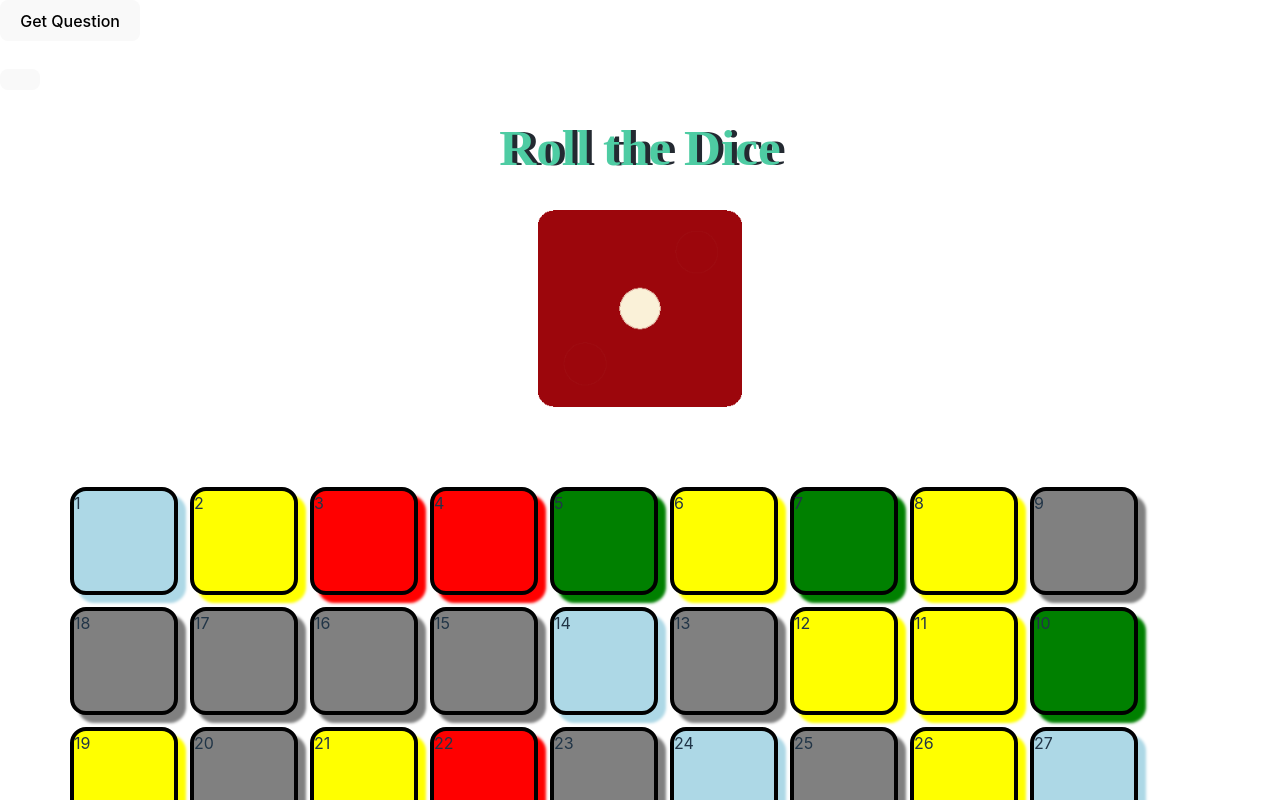
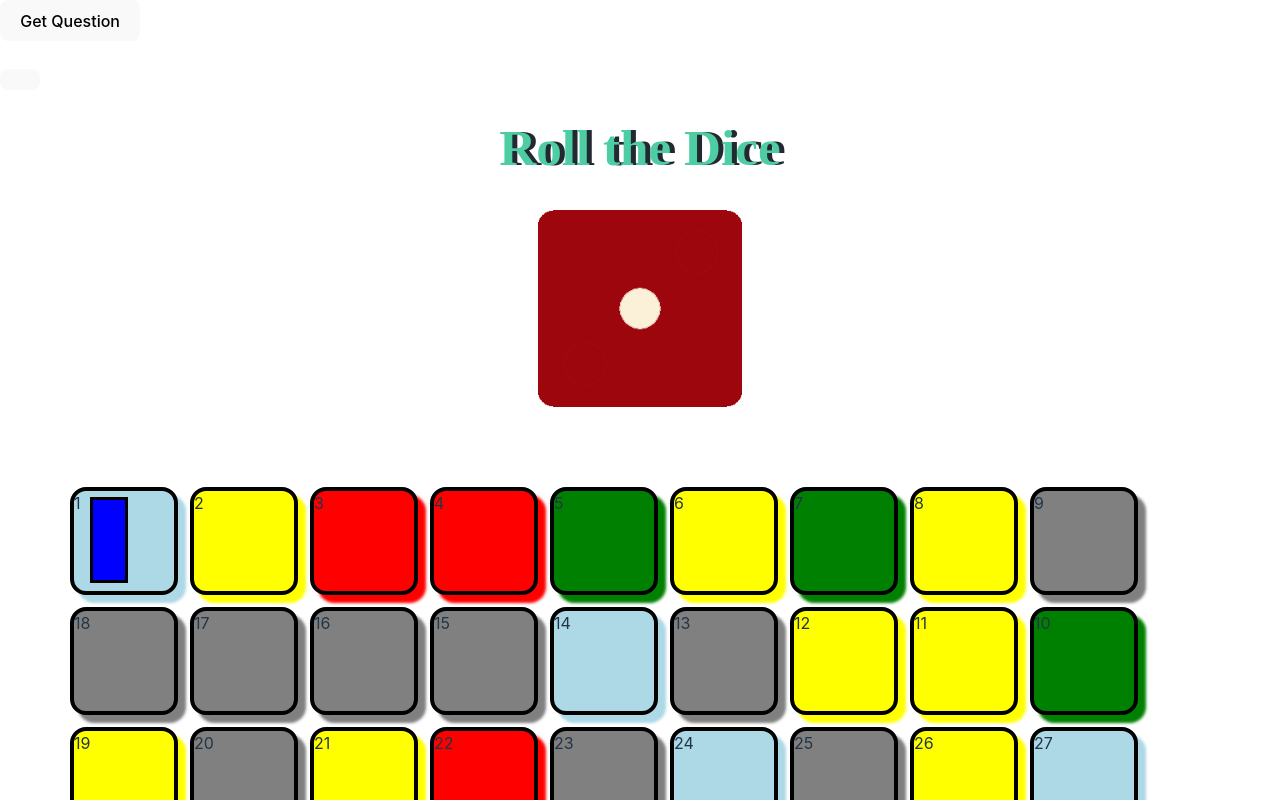
Before and after one commit to annabrisland/pursuit-of-wits, a React (Vite) app: page / in a window 1280 px wide. Shown: the top 800 px of the page. Built offline with nearby package versions, Linux system fonts and the light colour scheme.

Commit message:
Pushing for share

```diff
--- a/src/App.jsx
+++ b/src/App.jsx
@@ -1,7 +1,6 @@
-
+import React, { useState } from 'react'
 
 import MainBoard from "./components/MainBoard";
-import "./App.css";
 
 import QuestionContainer from "./components/QuestionContainer";
 
@@ -12,17 +11,18 @@ import "./App.css";
 
 const App = () => {
 
+  const [diceNumber, setDiceNumber] = useState(1);
+  const [playerPosition, setPlayerPosition] = useState(0);
+
 
   return (
 
     <div style={{ position: "relative", height: "auto" }}>
 
-
-
       <QuestionContainer />
 
-      <Dicee />
-      <MainBoard />
+      <Dicee setDiceNumber={setDiceNumber} movePlayer={setPlayerPosition}/>
+      <MainBoard playerPosition={playerPosition}/>
 
     </div>
   );
--- a/src/components/Dicee.jsx
+++ b/src/components/Dicee.jsx
@@ -1,12 +1,14 @@
 import React, { useState } from "react";
 import "../DiceeStyle.css";
 
-const DiceGame = () => {
+const DiceGame = ({setDiceNumber: setParentDiceNumber, movePlayer}) => {
   const [diceNumber, setDiceNumber] = useState(1);
 
   const rollDice = () => {
     const randomNumber = Math.floor(Math.random() * 6) + 1;
+
     setDiceNumber(randomNumber);
+    movePlayer(randomNumber);
 
     const diceElement = document.querySelector(".dice");
     diceElement.classList.remove("rotate-animation");
--- a/src/components/MainBoard.jsx
+++ b/src/components/MainBoard.jsx
@@ -2,7 +2,7 @@ import React, { useEffect, useState } from "react";
 import Square from "./Square";
 import Character from "./Character"
 
-const MainBoard = () => {
+const MainBoard = ({ updatePlayerPosition }) => {
 
     const [windowSize, setWindowSize] = useState([
         window.innerWidth,
@@ -17,7 +17,10 @@ const MainBoard = () => {
 
     const [colorMap, setColorMap] = useState(["white"]);
 
-    const [boardState, setBoardState] = useState([[1,1],[2,1],[3,1],[4,1]])
+    const [boardState, setBoardState] = useState([[1, 1], [2, 1], [3, 1], [4, 1]])
+
+    const [playerPosition, setPlayerPosition] = useState(0);
+
 
     useEffect(() => {
         const handleWindowResize = () => {
@@ -29,8 +32,8 @@ const MainBoard = () => {
 
         const squaresWide = Math.floor((window.innerWidth - 120) / 120);
         const totalSquares = 90;
-        const neededHeight = Math.ceil(totalSquares/squaresWide)*120;
-        const neededWidth = squaresWide*120
+        const neededHeight = Math.ceil(totalSquares / squaresWide) * 120;
+        const neededWidth = squaresWide * 120
         setTotalHeight(neededHeight);
         setTotalWidth(neededWidth);
         // const gameBoardContainer = document.getElementById("game-board-container");
@@ -69,18 +72,54 @@ const MainBoard = () => {
 
         const colors = ["green", "red", "lightblue", "grey", "yellow"];  //adapt as necessary
 
-        for(let i=0; i<100; i++){
+        for (let i = 0; i < 100; i++) {
             tempColorMap.push(colors[Math.floor(Math.random() * (5))])
         };
 
         setColorMap(tempColorMap);
     }, [])
 
-    return(
-        <div style={{position: "relative", height: totalHeight, width: totalWidth, margin: "60px"}}>
-        {cornerArrays.map(item =>
-            (<Square key={item[0]} squareNumber={item[0]} top={item[1][0]} left={item[1][1]} color={colorMap[item[0]]} /> ))
+
+    function step(startPos) {
+        if (cornerArrays.length === 0) {
+            return
+        } else {
+            const startSq = cornerArrays[startPos - 1][1];
+            const nextSq = cornerArrays[startPos][1];
+
+            console.log(startSq, nextSq);
+            const distanceToNextSqX = nextSq[0] - startSq[0]
+            const distanceToNextSqY = nextSq[1] - startSq[1]
+
+            // if (distanceToNextSqX !== 0) {
+            //     return [distanceToNextSqX, 0];
+            // } else if (distanceToNextSqY !== 0) {
+            //     return [0, distanceToNextSqY]
+            // }
         }
+    }
+
+    // function walk(startPos, diceRoll) {
+
+    //     const totalDiff = [0, 0]
+    //     for (let i = 0; i < diceRoll; i++) {
+    //         const delta = step(startPos + i);
+    //         for (let i = 0; i < 2; i++) {
+    //             totalDiff[i] = totalDiff[i] + delta[i];
+    //         }
+    //     }
+    //     console.log(totalDiff);
+    //     return totalDiff;
+    // }
+
+
+
+    return (
+        <div style={{ position: "relative", height: totalHeight, width: totalWidth, margin: "60px" }}>
+            {cornerArrays.map(item =>
+                (<Square key={item[0]} squareNumber={item[0]} top={item[1][0]} left={item[1][1]} color={colorMap[item[0]]} />))
+            }
+            <Character position={playerPosition} diff={step(7)} />
         </div>
     )
 
```
